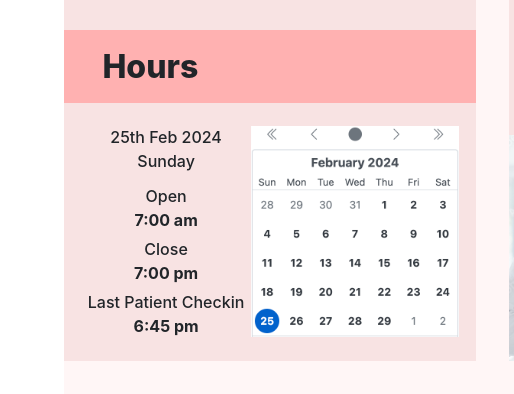
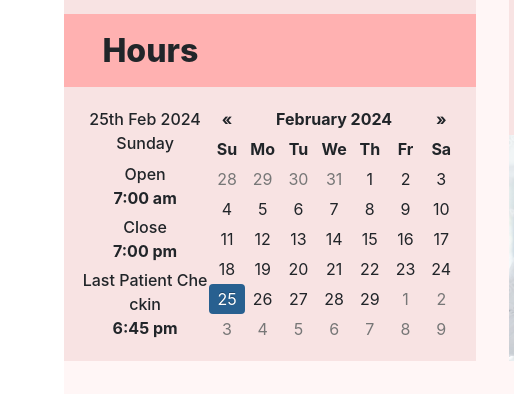
Before and after one commit to ZhangYW18/cs1300_ass2, a plain HTML site: page index.html in a window 1280 px wide. Shown: the part 1080-1474 px from the top of the page, 0-514 px from the left. Drawn offline with nearby package versions, Linux system fonts and the light colour scheme.

Commit message:
add calendar

```diff
--- a/index.html
+++ b/index.html
@@ -8,7 +8,8 @@
     <link rel="stylesheet" href="https://cdn.jsdelivr.net/npm/bootstrap@4.0.0/dist/css/bootstrap.min.css" integrity="sha384-Gn5384xqQ1aoWXA+058RXPxPg6fy4IWvTNh0E263XmFcJlSAwiGgFAW/dAiS6JXm" crossorigin="anonymous">
     <!-- Bootstrap Vue CSS -->
     <link type="text/css" rel="stylesheet" href="https://unpkg.com/bootstrap-vue@latest/dist/bootstrap-vue.min.css"/>
-
+    <!-- Date picker -->
+    <link type="text/css" rel="stylesheet" href="https://cdnjs.cloudflare.com/ajax/libs/bootstrap-datepicker/1.10.0/css/bootstrap-datepicker3.standalone.min.css"/>
   </head>
 
   <!-- page content goes into <body> -->
@@ -139,9 +140,8 @@
                 </div>
               </div>
               <div class="hours-calendar">
-                <a href="#">
-                  <img class="hours-calendar-img" src="./assets/calendar.png" alt="calendar date selector - select date here, hours will show in the left section"/>
-                </a>
+                <div class="datepicker" data-provide="datepicker-inline" data-date="02/25/2024">
+                </div>
               </div>
             </div>
           </div>
@@ -274,5 +274,7 @@
   <script src="https://code.jquery.com/jquery-3.2.1.slim.min.js" integrity="sha384-KJ3o2DKtIkvYIK3UENzmM7KCkRr/rE9/Qpg6aAZGJwFDMVNA/GpGFF93hXpG5KkN" crossorigin="anonymous"></script>
   <script src="https://cdn.jsdelivr.net/npm/popper.js@1.12.9/dist/umd/popper.min.js" integrity="sha384-ApNbgh9B+Y1QKtv3Rn7W3mgPxhU9K/ScQsAP7hUibX39j7fakFPskvXusvfa0b4Q" crossorigin="anonymous"></script>
   <script src="https://cdn.jsdelivr.net/npm/bootstrap@4.0.0/dist/js/bootstrap.min.js" integrity="sha384-JZR6Spejh4U02d8jOt6vLEHfe/JQGiRRSQQxSfFWpi1MquVdAyjUar5+76PVCmYl" crossorigin="anonymous"></script>
+  <!-- Date picker -->
+  <script src="https://cdnjs.cloudflare.com/ajax/libs/bootstrap-datepicker/1.10.0/js/bootstrap-datepicker.min.js"></script>
 
 </html>
--- a/styles.css
+++ b/styles.css
@@ -216,16 +216,38 @@
 
 #sidebox-hours .hours-calendar {
     width: 55%;
+    min-width: 250px;
+    min-height: 240px;
     flex-shrink: 1;
     display: flex;
     align-self: stretch;
     justify-content: center;
     align-items: center;
+    /*background: #FFFFFF;*/
 }
 
-#sidebox-hours .hours-calendar-img {
+#sidebox-hours .datepicker {
     width: 100%;
+    min-width: 250px;
+    min-height: 240px;
+    flex-shrink: 1;
+    align-self: stretch;
+    font-weight: 400;
+
+    display: flex;
+    justify-content: flex-end;
+    align-items: center;
 }
+
+.table-condensed {
+    min-width: 250px;
+    min-height: 240px;
+}
+
+.datepicker .dow {
+    padding: 0 0;
+}
+
 
 .intros {
     width: 55.2vw;
```
